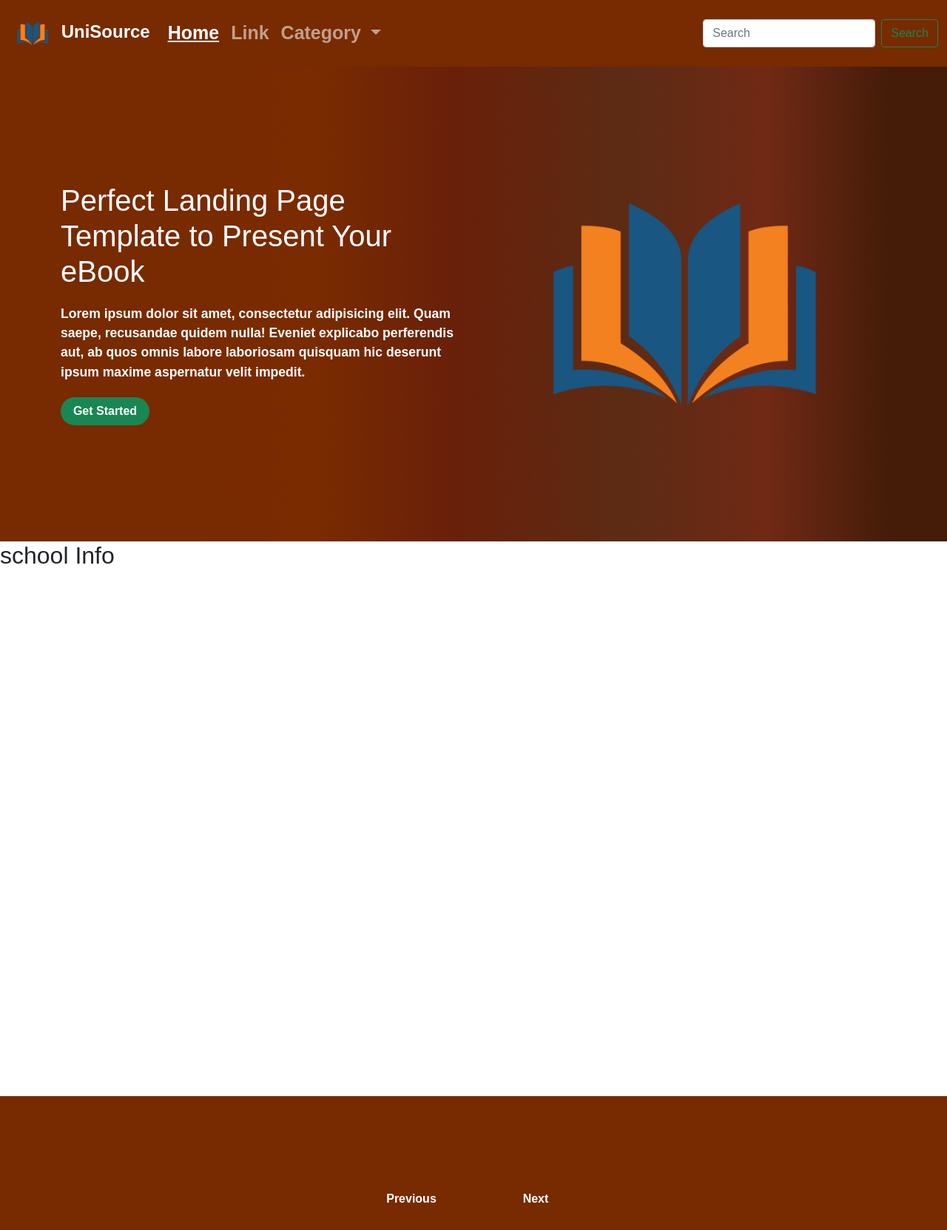
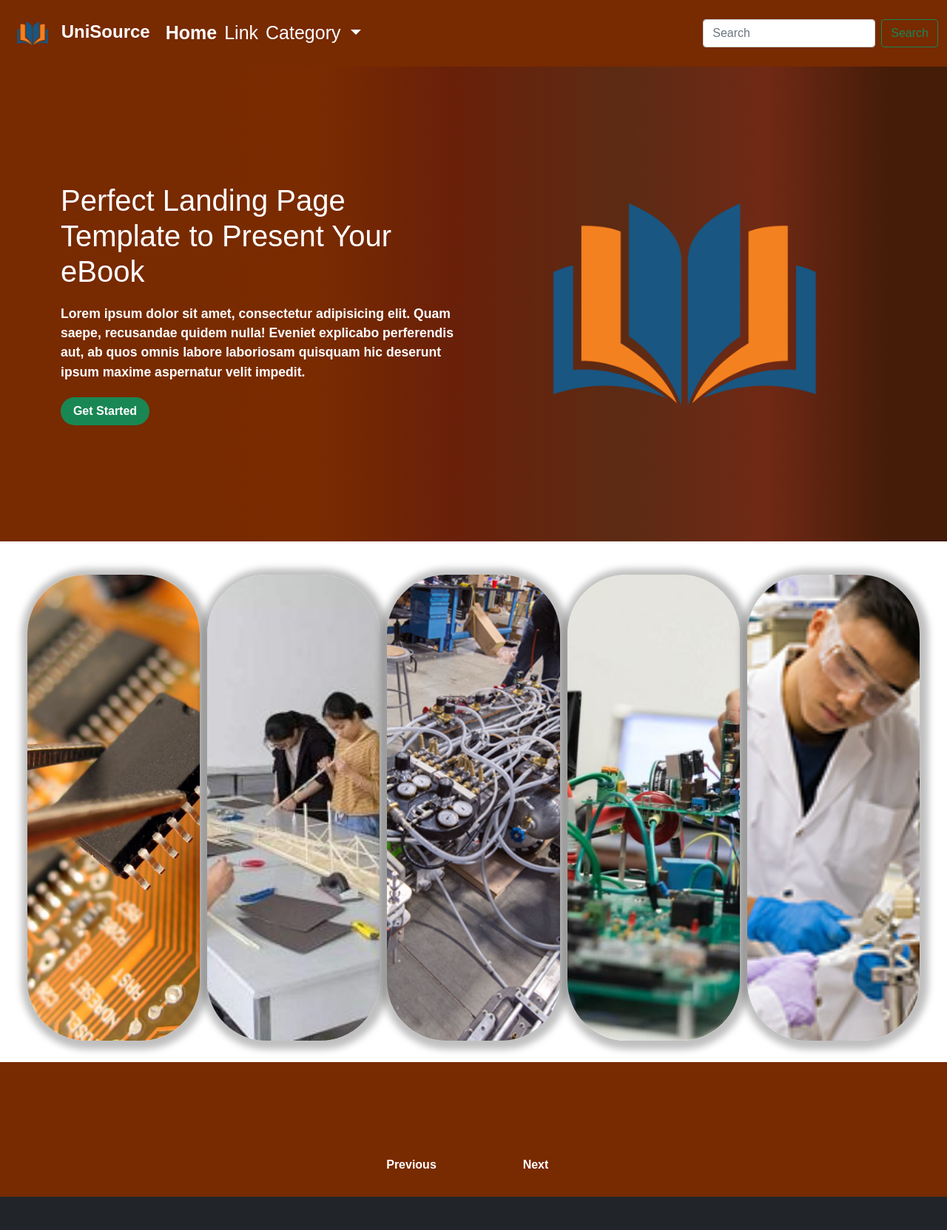
Before and after one commit to Naol86/bookstore, a Django app: template home/templates/index.html in a window 1280 px wide. Shown: the top 1663 px of the page at 74% size. Run offline with Django 3.2, Linux system fonts and the light colour scheme; the template is opened without the code that fills it, so the values that code supplies are empty; some libraries are stand-ins or nearby versions.

Commit message:
school info

```diff
--- a/home/static/css/custom-style.css
+++ b/home/static/css/custom-style.css
@@ -52,6 +52,7 @@ background: linear-gradient(180deg, rgba(250,123,10,1) 18%, rgba(251,126,14,1) 3
 }
 
 .active {
+  font-weight: bolder;
   text-decoration: underline;
   transition: all 0.5s;
 }
@@ -249,9 +250,9 @@ header {
 }
 
 .panel-n {
-  background-size: auto 100%;
+  background-repeat: no-repeat;
   background-position: center;
-  background-repeat: no-repeat;
+  background-size: cover;
   border-radius: 5rem;
   color: rgb(250, 250, 250);
   cursor: pointer;
@@ -263,13 +264,14 @@ header {
 }
 
 .panel-n h3 {
+  width: 50%;
   font-size: 24px;
   position: absolute;
   bottom: 20px;
   left: 30px;
   margin: 0;
   opacity: 0;
-  color: rgb(92, 34, 3);
+  /* color: rgb(92, 34, 3); */
 }
 
 .panel-n.active-n {
@@ -310,3 +312,16 @@ header {
     display: none;
   }
 }
+
+
+.link {
+  text-decoration: none;
+  /* text-decoration-style: none; */
+  color: white;
+  margin: 5px;
+  /* font-weight: bold; */
+}
+
+.link:hover {
+  color: #f8f9fa;
+}
--- a/home/static/js/custom-js.js
+++ b/home/static/js/custom-js.js
@@ -1,11 +1,11 @@
-const navLinks = document.querySelectorAll(".nav-link");
+const navLinks = document.querySelectorAll(".link");
 let currentNav = navLinks[0];
 const navbar = document.querySelector(".navbar");
 
 navLinks.forEach((nav) => nav.addEventListener("click", handleActive));
 
 function handleActive(e) {
-  e.preventDefault();
+  // e.preventDefault();
   if (currentNav !== e.target) {
     currentNav.classList.remove("active");
     currentNav = e.target;
--- a/home/templates/index.html
+++ b/home/templates/index.html
@@ -36,14 +36,11 @@
 
 <!--- start show photo -->
 
-<h2>school Info</h2>
 <div class="body-n">
   <div class="container-n">
-    {% for info in data.results %}
-
     <div
       class="panel-n"
-      style="background-image: url('{% static 'favicon.png' %}')"
+      style="background-image: url('{% static 'img/school-of-electrical.jpg' %}')"
     >
       <div class="school-description">
         <p>
@@ -54,11 +51,78 @@
         </p>
       </div>
       <h3>
-        {{info.name}}
+        school of electrical and computing
         <button class="btn btn-bg-orange">visit now</button>
       </h3>
     </div>
-    {% endfor %}
+    <div
+      class="panel-n"
+      style="background-image: url('{% static 'img/school-of-arch.jpg' %}')"
+    >
+      <div class="school-description">
+        <p>
+          Lorem ipsum dolor sit, amet consectetur adipisicing elit. Culpa
+          doloremque nulla, quia unde cum perspiciatis, enim earum quis alias in
+          assumenda? Nihil vero esse dignissimos vel debitis dolorem reiciendis
+          cum!
+        </p>
+      </div>
+      <h3>
+        arch and civil
+        <button class="btn btn-bg-orange">visit now</button>
+      </h3>
+    </div>
+    <div
+      class="panel-n"
+      style="background-image: url('{% static 'img/school-of-mech.png' %}')"
+    >
+      <div class="school-description">
+        <p>
+          Lorem ipsum dolor sit, amet consectetur adipisicing elit. Culpa
+          doloremque nulla, quia unde cum perspiciatis, enim earum quis alias in
+          assumenda? Nihil vero esse dignissimos vel debitis dolorem reiciendis
+          cum!
+        </p>
+      </div>
+      <h3>
+        school of mech
+        <button class="btn btn-bg-orange">visit now</button>
+      </h3>
+    </div>
+    <div
+      class="panel-n"
+      style="background-image: url('{% static 'img/school-of-communicationandpower.jpg' %}')"
+    >
+      <div class="school-description">
+        <p>
+          Lorem ipsum dolor sit, amet consectetur adipisicing elit. Culpa
+          doloremque nulla, quia unde cum perspiciatis, enim earum quis alias in
+          assumenda? Nihil vero esse dignissimos vel debitis dolorem reiciendis
+          cum!
+        </p>
+      </div>
+      <h3>
+        school of communication
+        <button class="btn btn-bg-orange">visit now</button>
+      </h3>
+    </div>
+    <div
+      class="panel-n"
+      style="background-image: url('{% static 'img/school-of-applied.jpg' %}')"
+    >
+      <div class="school-description">
+        <p>
+          Lorem ipsum dolor sit, amet consectetur adipisicing elit. Culpa
+          doloremque nulla, quia unde cum perspiciatis, enim earum quis alias in
+          assumenda? Nihil vero esse dignissimos vel debitis dolorem reiciendis
+          cum!
+        </p>
+      </div>
+      <h3>
+        school of applied science
+        <button class="btn btn-bg-orange">visit now</button>
+      </h3>
+    </div>
   </div>
 </div>
 <!-- end show photo -->
--- a/home/templates/navbar.html
+++ b/home/templates/navbar.html
@@ -11,13 +11,13 @@
     <div class="collapse navbar-collapse" id="navbarSupportedContent">
       <ul class="navbar-nav me-auto mb-2 mb-lg-0">
         <li class="nav-item">
-          <a class="nav-link active" aria-current="page" href="{% url 'home' %}">Home</a>
+          <a class="link active" aria-current="page" href="{% url 'home' %}">Home</a>
         </li>
         <li class="nav-item">
-          <a class="nav-link" href="#">Link</a>
+          <a class="link" href="#">Link</a>
         </li>
         <li class="nav-item dropdown">
-          <a class="nav-link dropdown-toggle" href="#" id="navbarDropdown" role="button" data-bs-toggle="dropdown" aria-expanded="false">
+          <a class="link dropdown-toggle" href="#" id="navbarDropdown" role="button" data-bs-toggle="dropdown" aria-expanded="false">
             Category
           </a>
           <ul class="dropdown-menu" aria-labelledby="navbarDropdown">
```
Also changed, not shown: home/static/img/school-of-applied.jpg (added), home/static/img/school-of-arch.jpg (added), home/static/img/school-of-communicationandpower.jpg (added), home/static/img/school-of-electrical.jpg (added), home/static/img/school-of-mech.png (added).
